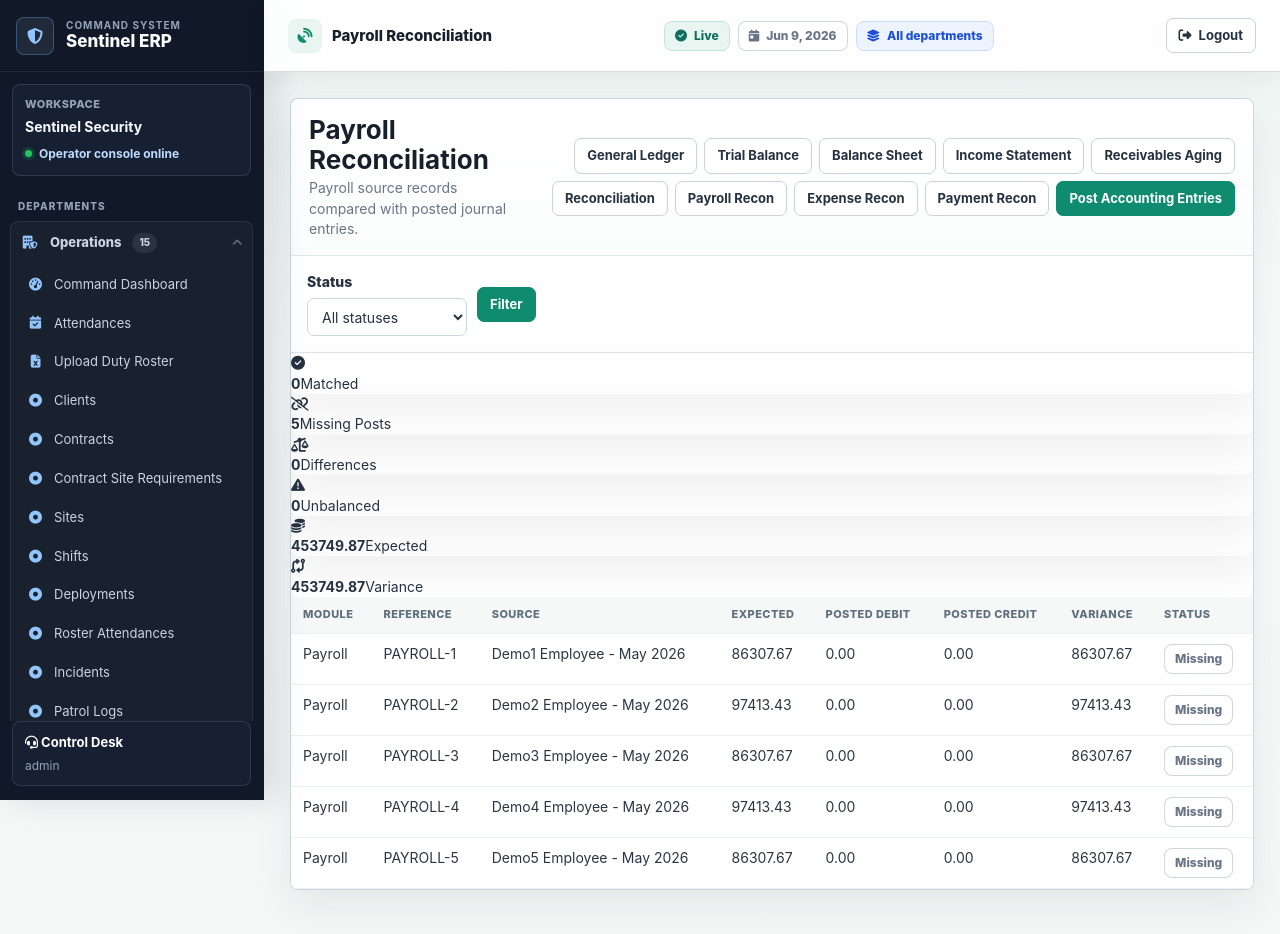
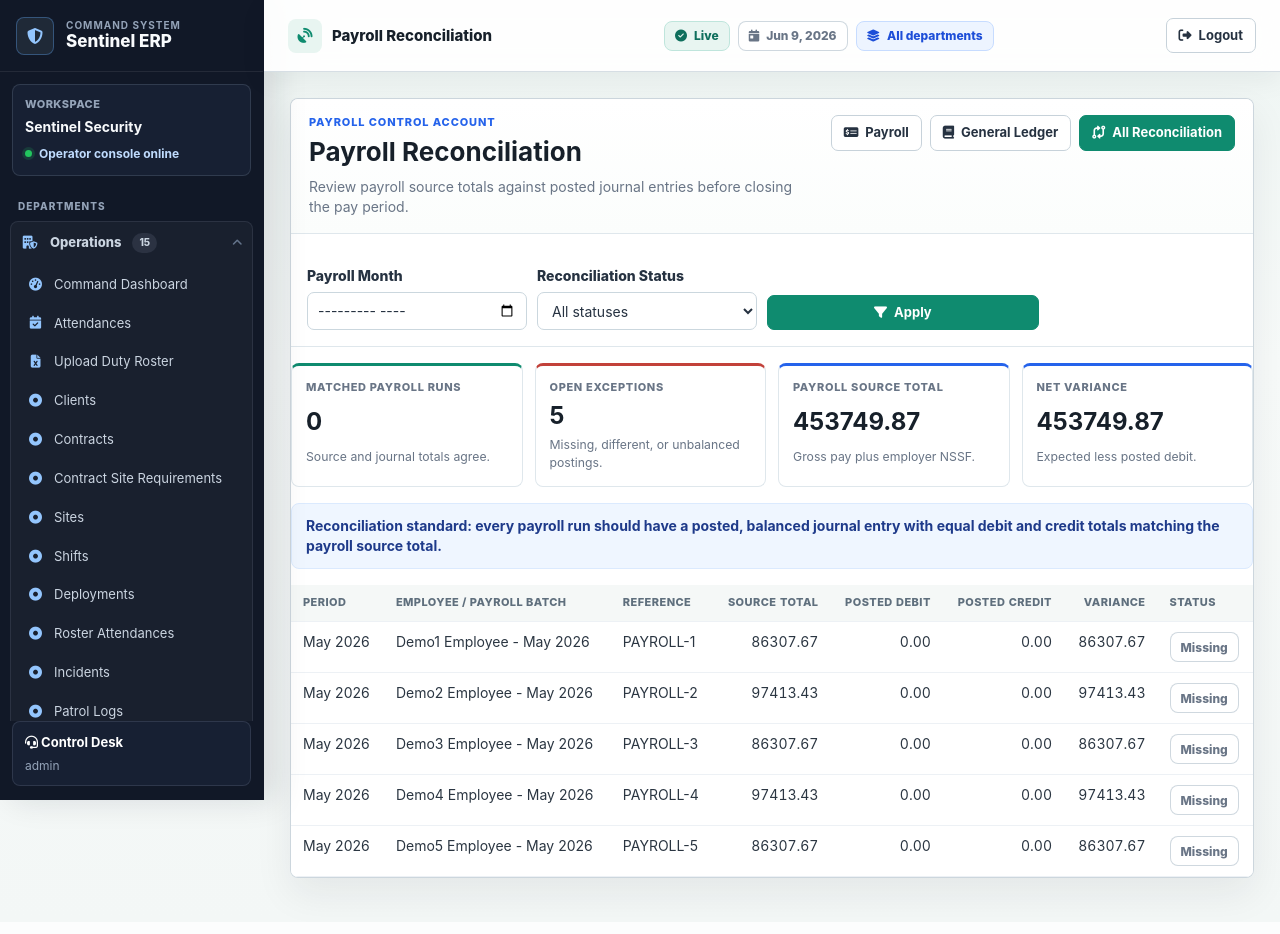
Before and after one commit to Turyatemba-silaj/GuardManagementErp, a Django app: page /accounting/reconciliation/payroll/ in a window 1280 px wide. After the commit the page ends 909 px from the top, so only its background shows below. Run offline with Django 5.2, Linux system fonts and the light colour scheme; data comes from the database, SQL or seed files in the repository; both versions use the stored data as it was after the commit.

Commit message:
update reconciliation page

```diff
--- a/core/templates/core/accounting_nav.html
+++ b/core/templates/core/accounting_nav.html
@@ -5,8 +5,8 @@
     <a class="btn btn-light" href="{% url 'core:income_statement' %}">Income Statement</a>
     <a class="btn btn-light" href="{% url 'core:receivables_aging' %}">Receivables Aging</a>
     <a class="btn btn-light" href="{% url 'core:reconciliation_report' %}">Reconciliation</a>
-    <a class="btn btn-light" href="{% url 'core:payroll_reconciliation_report' %}">Payroll Recon</a>
-    <a class="btn btn-light" href="{% url 'core:expense_reconciliation_report' %}">Expense Recon</a>
-    <a class="btn btn-light" href="{% url 'core:payment_reconciliation_report' %}">Payment Recon</a>
+    <a class="btn btn-light" href="{% url 'core:payroll_reconciliation_report' %}">Payroll Reconciliation</a>
+    <a class="btn btn-light" href="{% url 'core:expense_reconciliation_report' %}">Expense Reconciliation</a>
+    <a class="btn btn-light" href="{% url 'core:payment_reconciliation_report' %}">Payment Reconciliation</a>
     <a class="btn btn-success" href="{% url 'core:post_accounting_entries' %}">Post Accounting Entries</a>
 </div>
--- /dev/null
+++ b/core/templates/core/payroll_reconciliation_report.html
@@ -0,0 +1,215 @@
+{% extends "core/base.html" %}
+
+{% block title %}Payroll Reconciliation{% endblock %}
+{% block page_label %}Payroll Reconciliation{% endblock %}
+
+{% block extra_head %}
+{{ block.super }}
+<style>
+    .recon-shell {
+        display: grid;
+        gap: 16px;
+    }
+    .recon-hero {
+        display: grid;
+        grid-template-columns: minmax(280px, 1fr) auto;
+        gap: 16px;
+        align-items: start;
+    }
+    .recon-title {
+        display: grid;
+        gap: 6px;
+    }
+    .recon-title .eyebrow {
+        color: #2563eb;
+        font-size: 11px;
+        font-weight: 850;
+        letter-spacing: .08em;
+        text-transform: uppercase;
+    }
+    .recon-toolbar {
+        display: flex;
+        flex-wrap: wrap;
+        gap: 8px;
+        justify-content: flex-end;
+    }
+    .recon-filters {
+        display: grid;
+        grid-template-columns: minmax(180px, 220px) minmax(180px, 220px) auto auto;
+        gap: 10px;
+        align-items: end;
+    }
+    .control-grid {
+        display: grid;
+        grid-template-columns: repeat(4, minmax(0, 1fr));
+        gap: 12px;
+    }
+    .control-card {
+        min-height: 104px;
+        padding: 14px;
+        border: 1px solid var(--sentinel-line);
+        border-radius: 8px;
+        background: #fff;
+        display: grid;
+        gap: 8px;
+    }
+    .control-card span {
+        color: var(--sentinel-muted);
+        font-size: 11px;
+        font-weight: 850;
+        letter-spacing: .06em;
+        text-transform: uppercase;
+    }
+    .control-card strong {
+        color: var(--sentinel-ink);
+        font-size: 24px;
+        line-height: 1;
+    }
+    .control-card.is-exception {
+        border-top: 3px solid #c2413a;
+    }
+    .control-card.is-ok {
+        border-top: 3px solid #0f8b6f;
+    }
+    .control-card.is-info {
+        border-top: 3px solid #2563eb;
+    }
+    .recon-table th,
+    .recon-table td {
+        white-space: nowrap;
+    }
+    .recon-table td:nth-child(2) {
+        min-width: 220px;
+        white-space: normal;
+    }
+    .amount-cell {
+        text-align: right;
+        font-variant-numeric: tabular-nums;
+    }
+    .review-note {
+        padding: 12px 14px;
+        border: 1px solid #dbeafe;
+        border-radius: 8px;
+        background: #eff6ff;
+        color: #1e3a8a;
+        font-weight: 700;
+    }
+    @media (max-width: 980px) {
+        .recon-hero,
+        .recon-filters,
+        .control-grid {
+            grid-template-columns: 1fr;
+        }
+        .recon-toolbar {
+            justify-content: flex-start;
+        }
+    }
+</style>
+{% endblock %}
+
+{% block content %}
+<section class="panel recon-shell">
+    <div class="panel-head recon-hero">
+        <div class="recon-title">
+            <span class="eyebrow">Payroll Control Account</span>
+            <h1>Payroll Reconciliation</h1>
+            <p class="muted">Review payroll source totals against posted journal entries before closing the pay period.</p>
+        </div>
+        <div class="recon-toolbar">
+            <a class="btn btn-light" href="{% url 'core:payroll' %}"><i class="fa-solid fa-money-check-dollar"></i> Payroll</a>
+            <a class="btn btn-light" href="{% url 'core:general_ledger' %}"><i class="fa-solid fa-book"></i> General Ledger</a>
+            <a class="btn btn-primary" href="{% url 'core:reconciliation_report' %}"><i class="fa-solid fa-code-compare"></i> All Reconciliation</a>
+        </div>
+    </div>
+
+    <form class="filter-form recon-filters" method="get">
+        <div class="field">
+            <label for="month">Payroll Month</label>
+            <input id="month" name="month" type="month" value="{{ selected_month }}">
+        </div>
+        <div class="field">
+            <label for="status">Reconciliation Status</label>
+            <select id="status" name="status">
+                <option value="">All statuses</option>
+                {% for status in status_options %}
+                    <option value="{{ status }}" {% if selected_status == status %}selected{% endif %}>{{ status }}</option>
+                {% endfor %}
+            </select>
+        </div>
+        <button class="btn btn-primary" type="submit"><i class="fa-solid fa-filter"></i> Apply</button>
+        {% if selected_status or selected_month %}
+            <a class="btn btn-light" href="{{ request.path }}"><i class="fa-solid fa-rotate-left"></i> Reset</a>
+        {% endif %}
+    </form>
+
+    <section class="control-grid" aria-label="Payroll reconciliation summary">
+        <article class="control-card is-ok">
+            <span>Matched payroll runs</span>
+            <strong>{{ summary.matched }}</strong>
+            <small class="muted">Source and journal totals agree.</small>
+        </article>
+        <article class="control-card is-exception">
+            <span>Open exceptions</span>
+            <strong>{{ summary.missing|add:summary.difference|add:summary.unbalanced }}</strong>
+            <small class="muted">Missing, different, or unbalanced postings.</small>
+        </article>
+        <article class="control-card is-info">
+            <span>Payroll source total</span>
+            <strong>{{ summary.expected }}</strong>
+            <small class="muted">Gross pay plus employer NSSF.</small>
+        </article>
+        <article class="control-card is-info">
+            <span>Net variance</span>
+            <strong>{{ summary.variance }}</strong>
+            <small class="muted">Expected less posted debit.</small>
+        </article>
+    </section>
+
+    <div class="review-note">
+        Reconciliation standard: every payroll run should have a posted, balanced journal entry with equal debit and credit totals matching the payroll source total.
+    </div>
+
+    <div class="table-wrap">
+        <table class="recon-table">
+            <thead>
+                <tr>
+                    <th>Period</th>
+                    <th>Employee / Payroll Batch</th>
+                    <th>Reference</th>
+                    <th class="amount-cell">Source Total</th>
+                    <th class="amount-cell">Posted Debit</th>
+                    <th class="amount-cell">Posted Credit</th>
+                    <th class="amount-cell">Variance</th>
+                    <th>Status</th>
+                </tr>
+            </thead>
+            <tbody>
+                {% for row in rows %}
+                    <tr>
+                        <td>{% if row.source_date %}{{ row.source_date|date:"M Y" }}{% else %}-{% endif %}</td>
+                        <td>{{ row.source_label }}</td>
+                        <td>{{ row.reference }}</td>
+                        <td class="amount-cell">{{ row.expected_amount }}</td>
+                        <td class="amount-cell">{{ row.posted_debit }}</td>
+                        <td class="amount-cell">{{ row.posted_credit }}</td>
+                        <td class="amount-cell">{{ row.difference }}</td>
+                        <td>
+                            {% if row.status == "Matched" %}
+                                <span class="status-pill is-green">{{ row.status }}</span>
+                            {% elif row.status == "Missing" %}
+                                <span class="status-pill is-red">{{ row.status }}</span>
+                            {% else %}
+                                <span class="status-pill is-blue">{{ row.status }}</span>
+                            {% endif %}
+                        </td>
+                    </tr>
+                {% empty %}
+                    <tr class="empty-row">
+                        <td colspan="8">No payroll reconciliation records found for the selected filters.</td>
+                    </tr>
+                {% endfor %}
+            </tbody>
+        </table>
+    </div>
+</section>
+{% endblock %}
--- a/core/views.py
+++ b/core/views.py
@@ -1370,12 +1370,13 @@ def reconciliation_status(expected_amount, posted):
     return "Matched", Decimal("0.00")
 
 
-def reconciliation_row(module, reference, source_label, expected_amount, posted):
+def reconciliation_row(module, reference, source_label, expected_amount, posted, source_date=None):
     status, difference = reconciliation_status(expected_amount, posted)
     return {
         "module": module,
         "reference": reference,
         "source_label": source_label,
+        "source_date": source_date,
         "expected_amount": expected_amount,
         "posted_debit": posted["debit"] if posted else Decimal("0.00"),
         "posted_credit": posted["credit"] if posted else Decimal("0.00"),
@@ -1396,6 +1397,7 @@ def build_reconciliation_rows():
                 invoice.invoice_number,
                 invoice.total_amount,
                 journal_entry_totals(reference),
+                invoice.invoice_date,
             )
         )
     for payment in models.Payment.objects.select_related("invoice", "employee").order_by("-payment_date", "id"):
@@ -1408,6 +1410,7 @@ def build_reconciliation_rows():
                 target,
                 payment.amount,
                 journal_entry_totals(reference),
+                payment.payment_date,
             )
         )
     for expense in models.Expense.objects.order_by("-expense_date", "id"):
@@ -1419,6 +1422,7 @@ def build_reconciliation_rows():
                 expense.category,
                 expense.amount,
                 journal_entry_totals(reference),
+                expense.expense_date,
             )
         )
     for salary in models.Salary.objects.select_related("employee").order_by("-pay_period_start", "employee__first_name"):
@@ -1431,6 +1435,7 @@ def build_reconciliation_rows():
                 f"{salary.employee.full_name} - {salary.pay_period_start:%b %Y}",
                 expected,
                 journal_entry_totals(reference),
+                salary.pay_period_start,
             )
         )
     return rows
@@ -1535,17 +1540,25 @@ def reconciliation_summary(rows):
 def render_reconciliation_module(request, module, template_title):
     rows = reconciliation_rows_for(module)
     selected_status = request.GET.get("status", "").strip()
+    selected_month = request.GET.get("month", "").strip()
+    if selected_month:
+        rows = [
+            row for row in rows
+            if row.get("source_date") and row["source_date"].strftime("%Y-%m") == selected_month
+        ]
     if selected_status:
         rows = [row for row in rows if row["status"] == selected_status]
+    template_name = "core/payroll_reconciliation_report.html" if module == "Payroll" else "core/reconciliation_module_report.html"
     return render(
         request,
-        "core/reconciliation_module_report.html",
+        template_name,
         {
             "title": template_title,
             "module": module,
             "rows": rows,
             "summary": reconciliation_summary(rows),
             "selected_status": selected_status,
+            "selected_month": selected_month,
             "status_options": ["Matched", "Missing", "Difference", "Unbalanced"],
         },
     )
```
Also changed, not shown: db.sqlite3.
